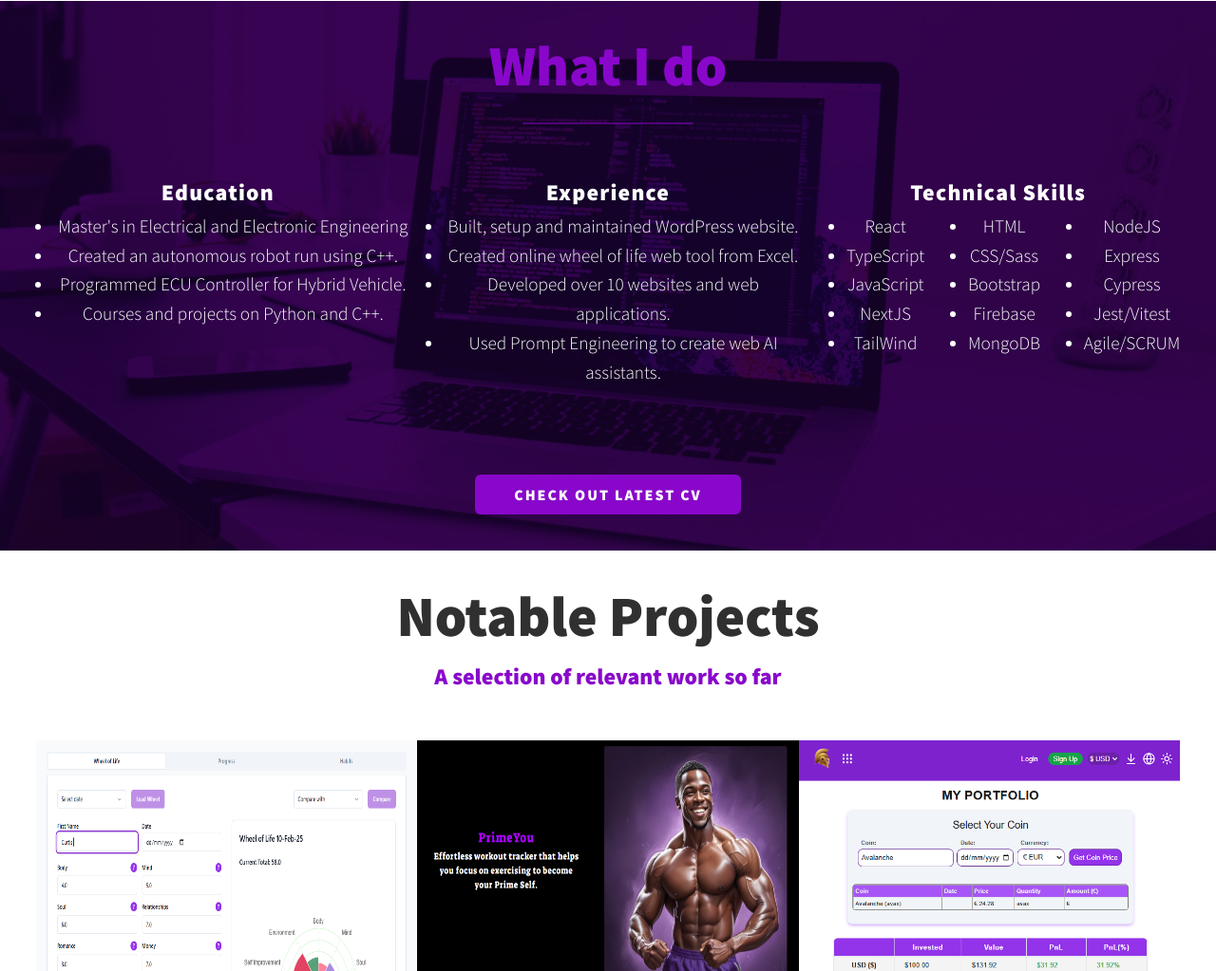
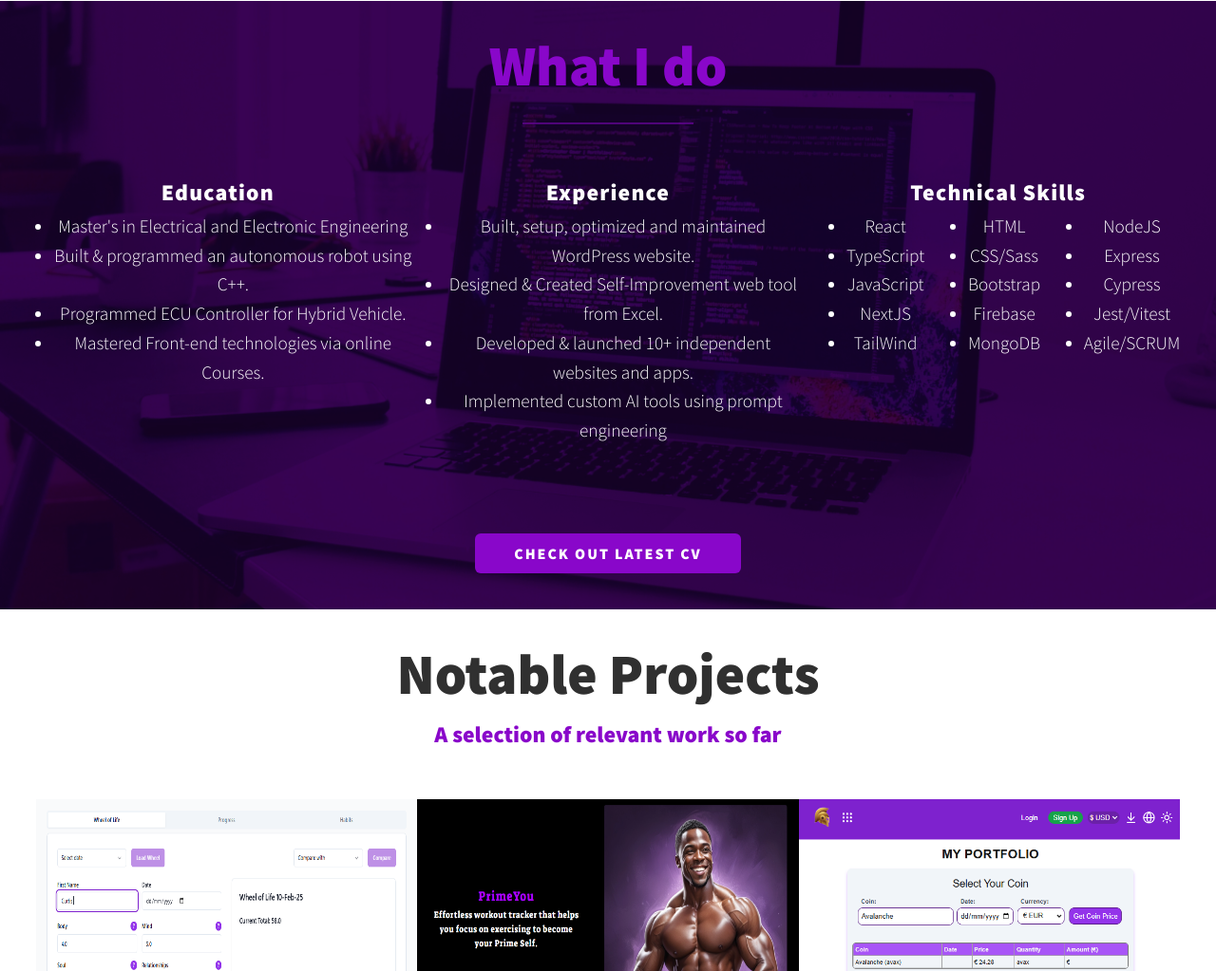
Before and after one commit to dav15jr/Web-Portfolio, a website built with Vite: page index.html in a window 1280 px wide. Shown: the part 1351-2374 px from the top of the page at 95% size. Built offline with nearby package versions, Linux system fonts and the light colour scheme.

Commit message:
update /improve what i do section

```diff
--- a/index.html
+++ b/index.html
@@ -169,18 +169,18 @@
           <h3>Education</h3>
           <ul>
             <li>Master's in Electrical and Electronic Engineering</li>
-            <li>Created an autonomous robot run using C++.</li>
+            <li>Built & programmed an autonomous robot using C++.</li>
             <li>Programmed ECU Controller for Hybrid Vehicle.</li>
-            <li>Courses and projects on Python and C++.</li>
+            <li>Mastered Front-end technologies via online Courses.</li>
           </ul>
         </div>
         <div class="service col-8 col-xl-4">
           <h3>Experience</h3>
           <ul>
-            <li>Built, setup and maintained WordPress website.</li>
-            <li>Created online wheel of life web tool from Excel.</li>
-            <li>Developed over 10 websites and web applications.</li>
-            <li>Used Prompt Engineering to create web AI assistants.</li>
+            <li>Built, setup, optimized and maintained WordPress website.</li>
+            <li>Designed & Created Self-Improvement web tool from Excel.</li>
+            <li>Developed & launched 10+ independent websites and apps.</li>
+            <li>Implemented custom AI tools using prompt engineering</li>
           </ul>
         </div>
         <div class="service col-8 col-xl-4">
```
